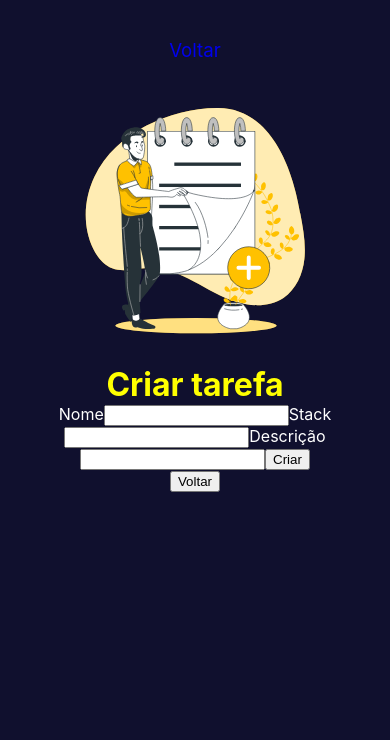
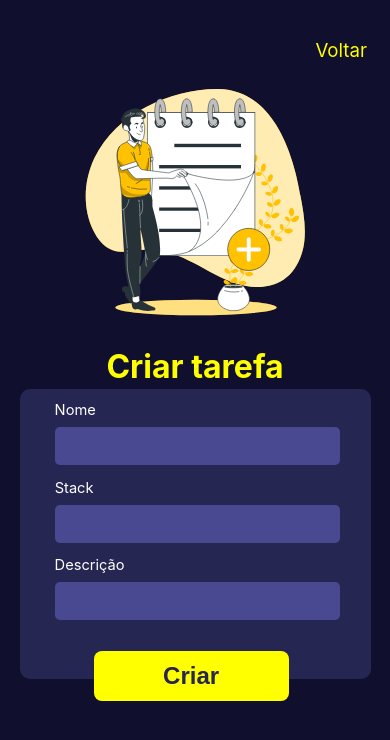
Before and after one commit to JonissonGomes/Todo-Estagio, a React (Create React App) app in the folder todo/frontend/: page /add in a window 390 px wide. Shown: the top 740 px of the page. Built offline with nearby package versions, Linux system fonts and the light colour scheme.

Commit message:
Ajustando a resposividadenos dispositivos mobile

```diff
--- a/todo/frontend/src/pages/add/add.css
+++ b/todo/frontend/src/pages/add/add.css
@@ -0,0 +1,197 @@
+.btn-close {
+ display: none;
+}
+
+.boxForm {
+  border-radius: 10px;
+  height: 280px;
+  width: 35%;
+  margin-left: 33%;
+  margin-right: 30%;
+  background-color: #262652;
+}
+
+form {
+  width: 1%;
+  margin-left: 5%;
+  margin-right: 5%;
+  margin-top: 3%;
+  padding-top: 20px;
+}
+
+label {
+  font-size: 11pt;
+}
+
+input[type="text"],
+[type="password"] {
+  height: 30px;
+  width: 27vw;
+  margin-top: 1px;
+  margin-bottom: 1vh;
+  border-radius: 5px;
+  border: none;
+  outline: none;
+  padding: 4px 2px 4px 10px;
+  color: yellow;
+  background-color: #494991;
+}
+
+input[type="submit"] {
+  margin-top: 5vh;
+  height: 40px;
+  width: 10vw;
+  margin-left: 9vw;
+  padding: 5px 5px 5px 5px;
+  border-radius: 8px;
+  border: none;
+  background-color: yellow;
+  font-size: 16pt;
+  font-weight: 700;
+  color: #494991;
+  transition: 150ms;
+}
+
+input[type="submit"]:hover {
+  background-color: rgb(253, 253, 76);
+  cursor: pointer;
+}
+
+.btn-back {
+  margin-top: 5vh;
+  height: 40px;
+  width: 15vw;
+  margin-left: 1vw;
+  margin-right: 1vw;
+  padding: 5px 5px 5px 5px;
+  border-radius: 8px;
+  border: none;
+  background-color: #272763;
+  font-size: 16pt;
+  font-weight: 700;
+  color: yellow;
+  transition: 200ms;
+  outline: none;
+}
+
+.btn-back:hover {
+  background-color: rgb(253, 253, 76);
+  cursor: pointer;
+  color: #272763;
+}
+
+@media (max-width: 600px) {
+  .btn-close {
+    display: flex;
+    color: yellow;
+    margin-left: 75vw;
+    margin-bottom: 0;
+  }
+
+  .boxForm {
+    border-radius: 10px;
+    height: 290px;
+    width: 90vw;
+    margin: 0;
+    background-color: #262652;
+  }
+
+  form {
+    width: 10vw;
+    margin-left: 10%;
+    margin-right: 10%;
+    margin-top: 1%;
+    padding-top: 10px;
+  }
+
+  label {
+    font-size: 11pt;
+  }
+
+  input[type="text"],
+  [type="password"] {
+    height: 30px;
+    width: 70vw;
+    margin-top: 20%;
+    margin-bottom: 30%;
+    border-radius: 5px;
+    border: none;
+    outline: none;
+    padding: 4px 2px 4px 10px;
+    color: yellow;
+    background-color: #494991;
+  }
+
+  input[type="submit"] {
+    margin-top: 50%;
+    margin-left: 100%;
+    margin-right: 100%;
+    height: 50px;
+    width: 50vw;
+    padding: 8px 8px 8px 8px;
+    border-radius: 8px;
+    border: none;
+    background-color: yellow;
+    font-size: 18pt;
+    font-weight: 700;
+    color: #262652;
+    margin-bottom: 20%;
+  }
+
+  .btn-back {
+    display: none;
+  }
+}
+
+@media (max-width: 320px) {
+  .boxForm {
+    border-radius: 10px;
+    height: 270px;
+    width: 90vw;
+    background-color: #262652;
+  }
+
+  form {
+    width: 10vw;
+    margin-top: 1%;
+    padding-top: 10px;
+  }
+
+  label {
+    font-size: 11pt;
+  }
+
+  input[type="text"],
+  [type="password"] {
+    height: 30px;
+    width: 70vw;
+    margin-top: 20%;
+    margin-bottom: 30%;
+    border-radius: 5px;
+    border: none;
+    outline: none;
+    padding: 4px 2px 4px 10px;
+    color: #ffff00;
+    background-color: #494991;
+  }
+
+  input[type="submit"] {
+    margin-top: 50%;
+    margin-left: 100%;
+    margin-right: 100%;
+    height: 50px;
+    width: 50vw;
+    padding: 8px 8px 8px 8px;
+    border-radius: 8px;
+    border: none;
+    background-color: yellow;
+    font-size: 18pt;
+    font-weight: 700;
+    color: #262652;
+    margin-bottom: 20%;
+  }
+
+  .btn-back {
+    display: none;
+  }
+}
```
